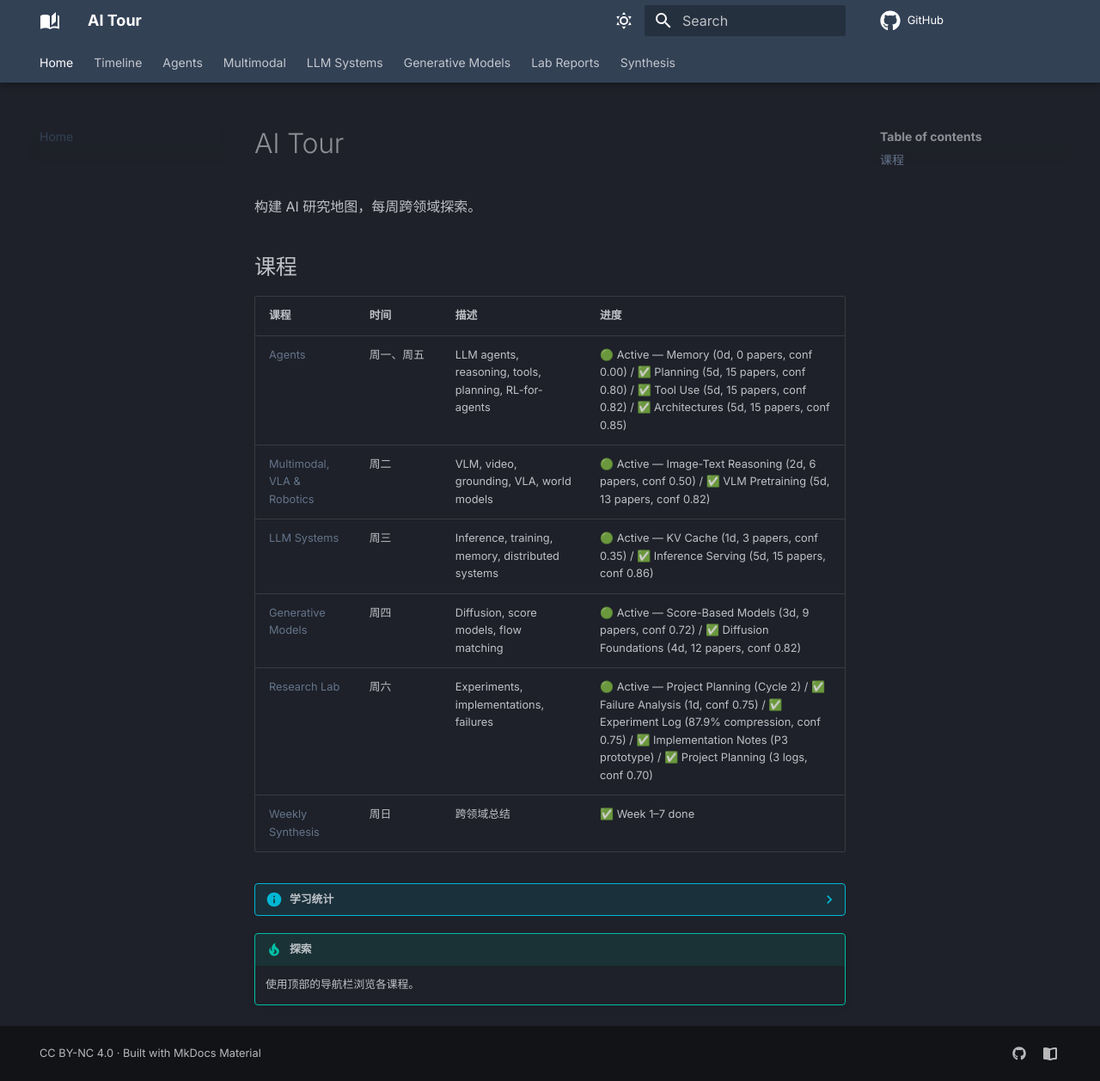
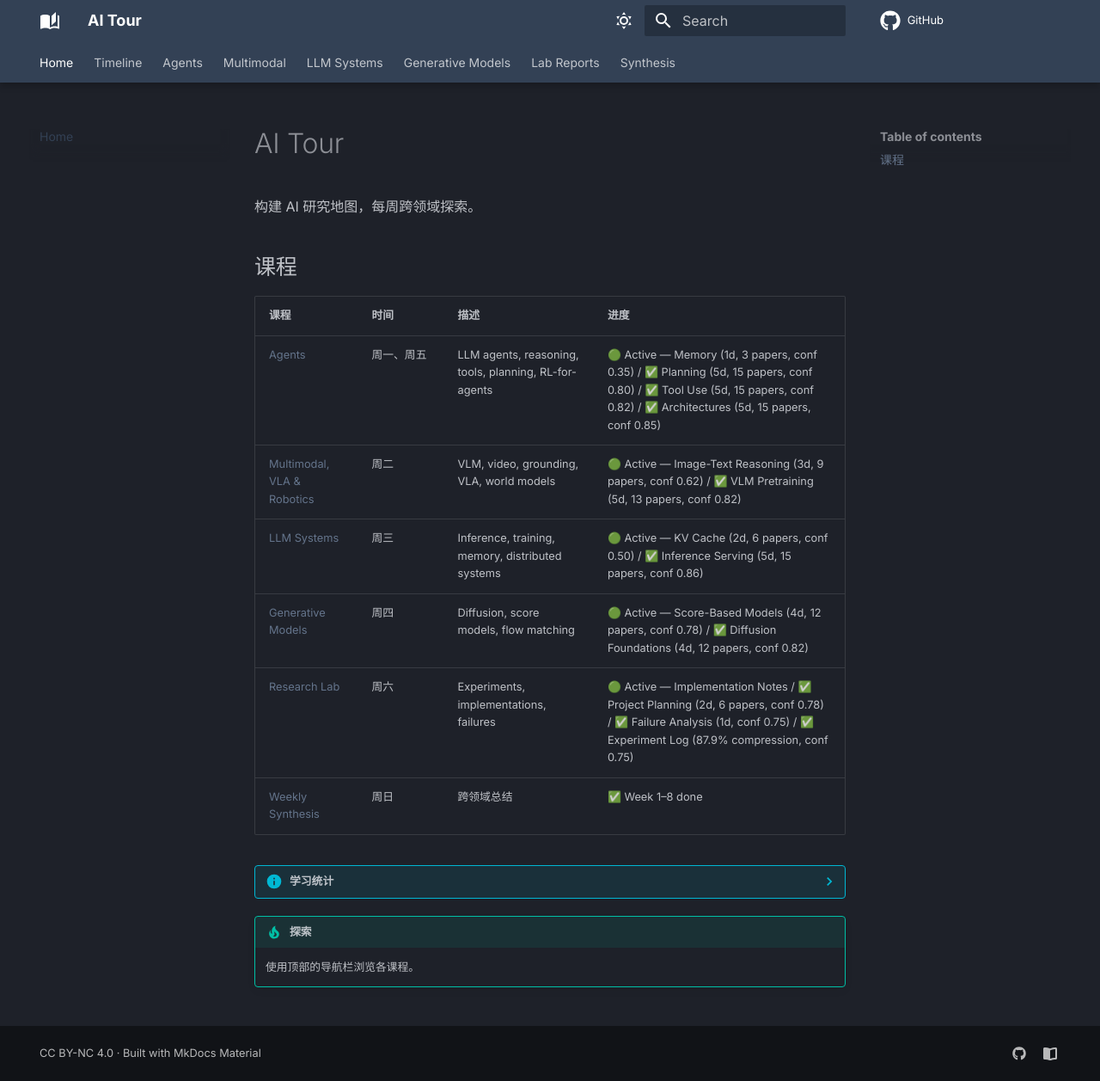
Before and after one commit to caiyuanrui/ai-tour, an MkDocs documentation site: the page built from docs/index.md, in a window 1280 px wide and 1257 px high. Shown: the whole window at 86% size. Built offline with MkDocs 1.6.1 and Material for MkDocs 9.7.7, drawn with Linux system fonts in a browser that asks for light colours; comment, search, counter and statistics services are not loaded.

Commit message:
ai-tour: synthesis / weekly-synthesis — Week 8 synthesis (structural enumeration, modality sabotage, KV eviction, score manifold theory, memory started, P3v2 TALE)

```diff
--- a/docs/index.md
+++ b/docs/index.md
@@ -6,16 +6,16 @@
 
 | 课程 | 时间 | 描述 | 进度 |
 |------|------|------|------|
-| [Agents](agents/index.md) | 周一、周五 | LLM agents, reasoning, tools, planning, RL-for-agents | 🟢 Active — Memory (0d, 0 papers, conf 0.00) / ✅ Planning (5d, 15 papers, conf 0.80) / ✅ Tool Use (5d, 15 papers, conf 0.82) / ✅ Architectures (5d, 15 papers, conf 0.85) |
-| [Multimodal, VLA & Robotics](multimodal/index.md) | 周二 | VLM, video, grounding, VLA, world models | 🟢 Active — Image-Text Reasoning (2d, 6 papers, conf 0.50) / ✅ VLM Pretraining (5d, 13 papers, conf 0.82) |
-| [LLM Systems](llm-systems/index.md) | 周三 | Inference, training, memory, distributed systems | 🟢 Active — KV Cache (1d, 3 papers, conf 0.35) / ✅ Inference Serving (5d, 15 papers, conf 0.86) |
-| [Generative Models](generative-models/index.md) | 周四 | Diffusion, score models, flow matching | 🟢 Active — Score-Based Models (3d, 9 papers, conf 0.72) / ✅ Diffusion Foundations (4d, 12 papers, conf 0.82) |
-| [Research Lab](lab-reports/index.md) | 周六 | Experiments, implementations, failures | 🟢 Active — Project Planning (Cycle 2) / ✅ Failure Analysis (1d, conf 0.75) / ✅ Experiment Log (87.9% compression, conf 0.75) / ✅ Implementation Notes (P3 prototype) / ✅ Project Planning (3 logs, conf 0.70) |
-| [Weekly Synthesis](synthesis/index.md) | 周日 | 跨领域总结 | ✅ Week 1–7 done |
+| [Agents](agents/index.md) | 周一、周五 | LLM agents, reasoning, tools, planning, RL-for-agents | 🟢 Active — Memory (1d, 3 papers, conf 0.35) / ✅ Planning (5d, 15 papers, conf 0.80) / ✅ Tool Use (5d, 15 papers, conf 0.82) / ✅ Architectures (5d, 15 papers, conf 0.85) |
+| [Multimodal, VLA & Robotics](multimodal/index.md) | 周二 | VLM, video, grounding, VLA, world models | 🟢 Active — Image-Text Reasoning (3d, 9 papers, conf 0.62) / ✅ VLM Pretraining (5d, 13 papers, conf 0.82) |
+| [LLM Systems](llm-systems/index.md) | 周三 | Inference, training, memory, distributed systems | 🟢 Active — KV Cache (2d, 6 papers, conf 0.50) / ✅ Inference Serving (5d, 15 papers, conf 0.86) |
+| [Generative Models](generative-models/index.md) | 周四 | Diffusion, score models, flow matching | 🟢 Active — Score-Based Models (4d, 12 papers, conf 0.78) / ✅ Diffusion Foundations (4d, 12 papers, conf 0.82) |
+| [Research Lab](lab-reports/index.md) | 周六 | Experiments, implementations, failures | 🟢 Active — Implementation Notes / ✅ Project Planning (2d, 6 papers, conf 0.78) / ✅ Failure Analysis (1d, conf 0.75) / ✅ Experiment Log (87.9% compression, conf 0.75) |
+| [Weekly Synthesis](synthesis/index.md) | 周日 | 跨领域总结 | ✅ Week 1–8 done |
 
 ??? info "学习统计"
     - 课程数: 5 + 1 synthesis
-    - 论文阅读: 112 篇（37 主 + 75 相关）
+    - 论文阅读: 130 篇（43 主 + 87 相关）
     - 开始日期: 2026-06-01
     - 已完成主题: 6（Architectures, Tool Use, Planning, VLM Pretraining, Diffusion Foundations, Inference Serving）
     - 激活中主题: 4（Memory, Image-Text Reasoning, Score-Based Models, KV Cache）
--- a/mkdocs.yml
+++ b/mkdocs.yml
@@ -168,6 +168,7 @@ nav:
       - "Week 5": synthesis/weekly/2026-07-05-weekly-synthesis.md
       - "Week 6": synthesis/weekly/2026-07-12-weekly-synthesis.md
       - "Week 7": synthesis/weekly/2026-07-19-weekly-synthesis.md
+      - "Week 8": synthesis/weekly/2026-07-26-weekly-synthesis.md
 
 extra:
   social:
```
Also changed, not shown: docs/synthesis/index.md (+1 -0 lines), docs/synthesis/weekly/2026-07-26-weekly-synthesis.md (added, +92 -0 lines).
